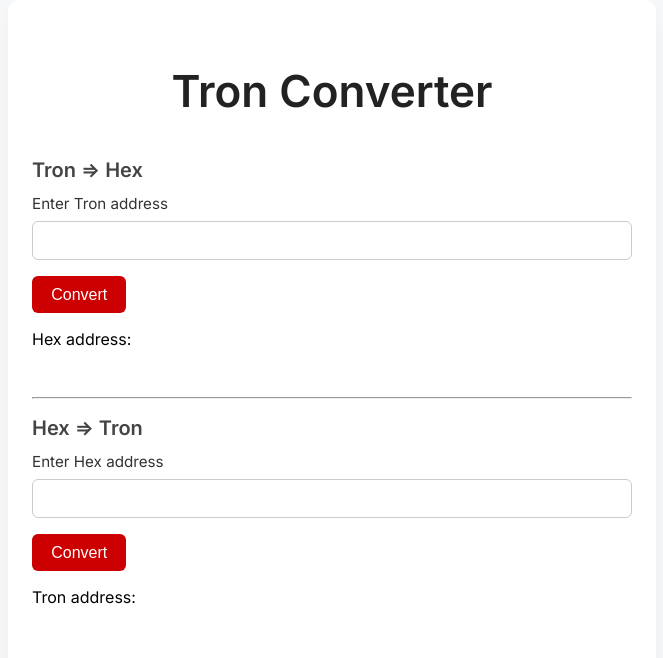
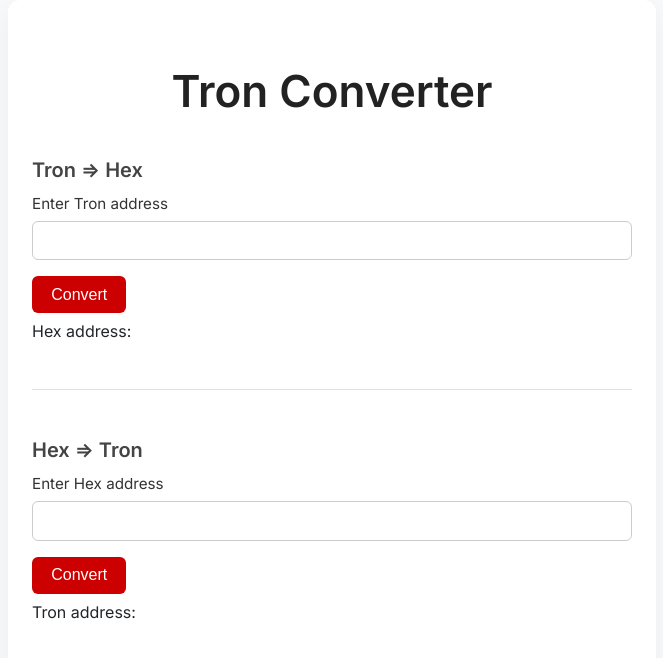
Before and after one commit to BriungRi/tron-converter, a React (Vite) app: page / in a window 1280 px wide. Shown: the top 658 px of the page, without its empty margins (308-971 px from the left). Built offline with nearby package versions, Linux system fonts and the light colour scheme.

Commit message:
Refresh style again

```diff
--- a/src/App.css
+++ b/src/App.css
@@ -4,6 +4,7 @@ body {
   background-color: #f8f9fa;
   margin: 0;
   padding: 0;
+  color: #212529;
 }
 
 .App {
@@ -48,6 +49,13 @@ h2 {
   border: 1px solid #ccc;
   margin-bottom: 1rem;
   box-sizing: border-box;
+  transition: border-color 0.2s ease, box-shadow 0.2s ease;
+}
+
+.InputField:focus {
+  border-color: #cc0000;
+  box-shadow: 0 0 0 2px rgba(204, 0, 0, 0.1);
+  outline: none;
 }
 
 .InputButton {
@@ -61,4 +69,36 @@ h2 {
   transition: background-color 0.2s ease;
 }
 
-.InputButton:hover
+.InputButton:hover {
+  background-color: #a60000;
+}
+
+.ConversionResult {
+  font-size: 1rem;
+  margin-top: 0.5rem;
+}
+
+.ConversionResult a {
+  margin-left: 8px;
+  font-size: 0.9rem;
+  color: #007bff;
+  text-decoration: none;
+}
+
+.ConversionResult a:hover {
+  text-decoration: underline;
+}
+
+/* Optional: divider */
+hr {
+  border: none;
+  border-top: 1px solid #dee2e6;
+  margin: 3rem 0;
+}
+
+/* Responsive padding */
+@media (max-width: 640px) {
+  .App {
+    padding: 2rem 1rem;
+  }
+}
```
